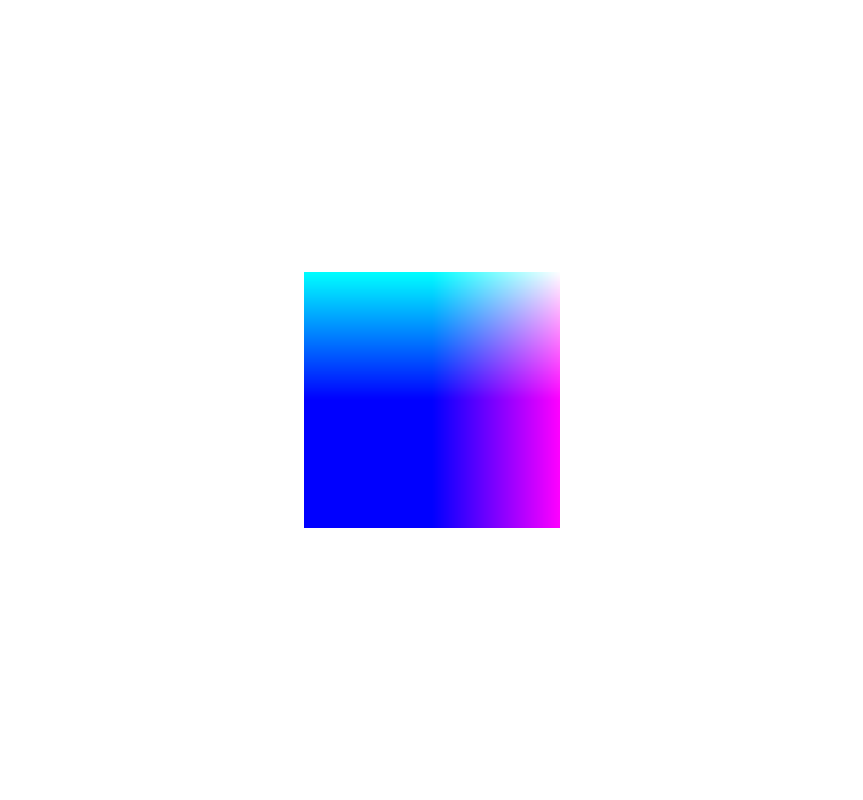
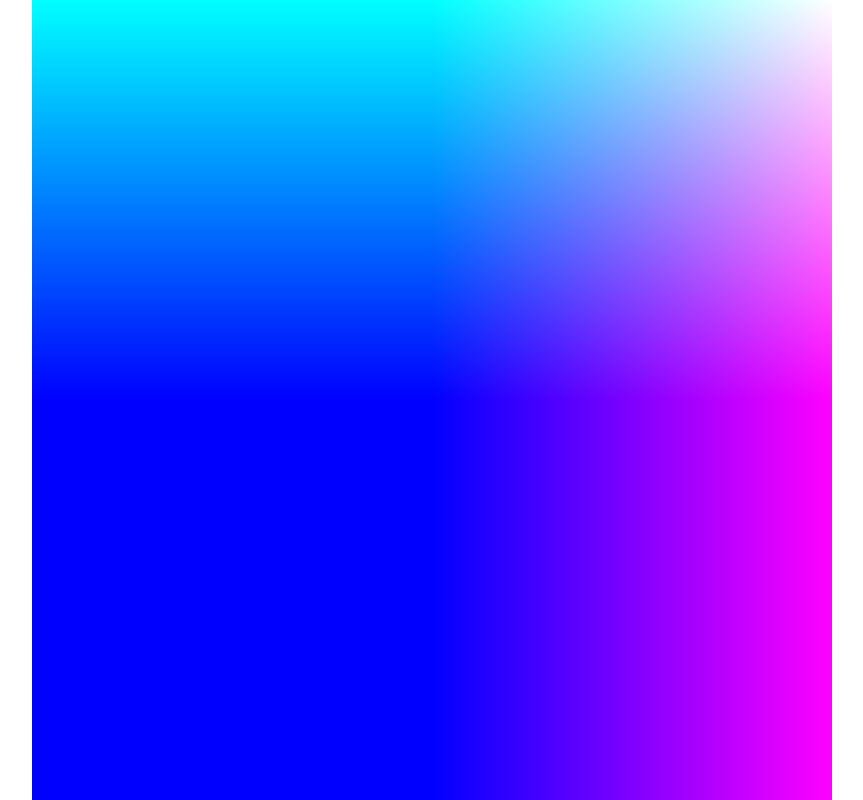
Before and after one commit to BigSpaceships/procreate-stuff, a website built with Vite: page website/index.html in a window 1280 px wide. Shown: the whole page, without its empty margins (208-1071 px from the left). Built offline with nearby package versions, Linux system fonts and the light colour scheme.

Commit message:
FEAT: rendering square with bigger canvas

```diff
--- a/website/package.json
+++ b/website/package.json
@@ -11,5 +11,8 @@
   "devDependencies": {
     "typescript": "^5.2.2",
     "vite": "^5.3.1"
+  },
+  "dependencies": {
+    "gl-matrix": "^3.4.3"
   }
 }
--- /dev/null
+++ b/website/src/controls.ts
@@ -0,0 +1,34 @@
+import { mat4, vec3 } from "gl-matrix";
+
+const canvasScale = 1;
+
+export let windowWidth = 0;
+export let windowHeight = 0;
+
+export let aspect = 1;
+
+export let projectionMatrix = mat4.create();
+
+let pos = vec3.create();
+
+let scale = 1;
+
+export function calculateProjectionMatrix(gl: WebGL2RenderingContext, canvas: HTMLCanvasElement) {
+    windowWidth = window.innerWidth;
+    windowHeight = window.innerHeight;
+
+    canvas.width = windowWidth * canvasScale;
+    canvas.height = windowHeight * canvasScale;
+
+    gl.viewport(0, 0, canvas.width, canvas.height);
+
+    aspect = windowWidth / windowHeight;
+
+    projectionMatrix = mat4.create();
+
+    mat4.ortho(projectionMatrix, -aspect, aspect, -1, 1, -1, 1);
+
+    mat4.translate(projectionMatrix, projectionMatrix, pos);
+
+    mat4.multiplyScalar(projectionMatrix, projectionMatrix, scale);
+}
--- a/website/src/main.ts
+++ b/website/src/main.ts
@@ -1,29 +1,10 @@
 import { initBuffers } from './buffers';
-import { render } from './draw';
+import { render } from './render';
 import './style.css'
 import { ProgramInfo } from './types';
 
-const vsSource = `
-    precision highp float;
-
-    attribute vec4 aVertexPosition;
-    varying vec2 vVertexPosition;
-
-    void main() {
-      gl_Position = aVertexPosition;
-      vVertexPosition = aVertexPosition.xy;
-    }
-`
-
-const fsSource = `
-    precision highp float;
-
-    varying vec2 vVertexPosition;
-
-    void main() {
-        gl_FragColor = vec4(vVertexPosition.xy, 1.0, 1.0);
-    }
-`;
+import vsSource from './shaders/vertex.glsl?raw';
+import fsSource from './shaders/fragment.glsl?raw';
 
 function loadShader(gl: WebGL2RenderingContext, type: GLenum, source: string): WebGLShader | null {
     const shader = gl.createShader(type);
@@ -77,6 +58,12 @@ function initShaderProgram(gl: WebGL2RenderingContext, vsSource: string, fsSourc
 
 function setupWebgl() {
     const webglCanvas = document.querySelector<HTMLCanvasElement>('#webgl-canvas');
+
+    if (webglCanvas == null) {
+        alert("Could not get canvas element");
+        return;
+    }
+
     const gl = webglCanvas?.getContext("webgl2");
 
     if (gl == null || gl == undefined) {
@@ -95,13 +82,16 @@ function setupWebgl() {
         return;
     }
 
+    const projectionMatrixLocation = gl.getUniformLocation(shaderProgram, "uProjectionMatrix");
+    if (projectionMatrixLocation == null) return;
+
     const programInfo: ProgramInfo = {
         program: shaderProgram,
         attribLocations: {
             vertexPosition: gl.getAttribLocation(shaderProgram, "aVertexPosition"),
         },
         uniformLocations: {
-
+            projectionMatrix: projectionMatrixLocation,
         }
     };
 
--- a/website/src/draw.ts
+++ b/website/src/render.ts
@@ -1,3 +1,4 @@
+import { calculateProjectionMatrix, projectionMatrix } from "./controls";
 import { Buffers, ProgramInfo } from "./types";
 
 export function render(gl: WebGL2RenderingContext, programInfo: ProgramInfo, buffers: Buffers) {
@@ -9,9 +10,17 @@ export function render(gl: WebGL2RenderingContext, programInfo: ProgramInfo, buf
 
     gl.clear(gl.COLOR_BUFFER_BIT | gl.DEPTH_BUFFER_BIT);
 
+    if (gl.canvas instanceof OffscreenCanvas) {
+        return;
+    }
+
+    calculateProjectionMatrix(gl, gl.canvas);
+
     setPositionAttribute(gl, programInfo, buffers);
 
     gl.useProgram(programInfo.program);
+
+    gl.uniformMatrix4fv(programInfo.uniformLocations.projectionMatrix, false, projectionMatrix);
 
     gl.drawArrays(gl.TRIANGLE_STRIP, 0, 4);
 }
--- /dev/null
+++ b/website/src/shaders/fragment.glsl
@@ -0,0 +1,7 @@
+precision highp float;
+
+varying vec2 vVertexPosition;
+
+void main() {
+    gl_FragColor = vec4(vVertexPosition.xy, 1.0, 1.0);
+}
--- /dev/null
+++ b/website/src/shaders/vertex.glsl
@@ -0,0 +1,11 @@
+precision highp float;
+
+attribute vec4 aVertexPosition;
+varying vec2 vVertexPosition;
+
+uniform mat4 uProjectionMatrix;
+
+void main() {
+    gl_Position = uProjectionMatrix * aVertexPosition;
+    vVertexPosition = aVertexPosition.xy;
+}
--- a/website/src/style.css
+++ b/website/src/style.css
@@ -26,8 +26,8 @@ body {
 }
 
 canvas {
-    width: 256px;
-    height: 256px;
+    width: 100%;
+    height: 100%;
 
     margin: auto;
 }
--- a/website/src/types.ts
+++ b/website/src/types.ts
@@ -1,9 +1,11 @@
 export type ProgramInfo = {
     program: WebGLProgram;
     attribLocations: {
-        vertexPosition: number
+        vertexPosition: number,
     };
-    uniformLocations: {}
+    uniformLocations: {
+        projectionMatrix: WebGLUniformLocation,
+    }
 }
 
 export type Buffers = {
```
Also changed, not shown: 1 other file.
